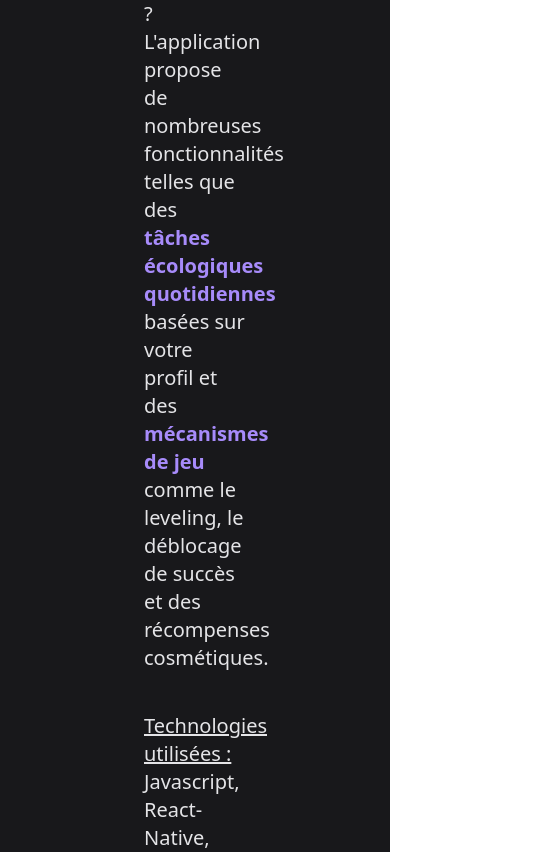
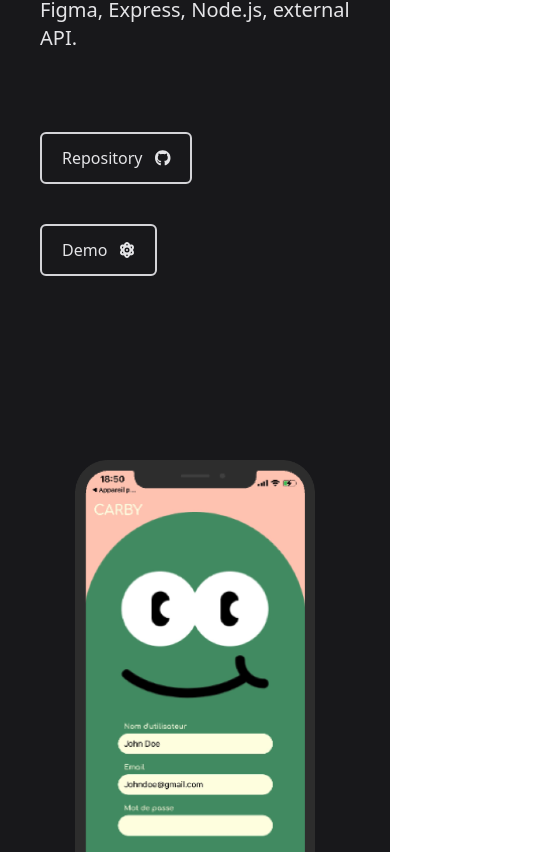
Before and after one commit to blenkcode/PortfolioV2, a Next.js app: page /carby in a window 390 px wide. Shown: the part 912-1764 px from the top of the page, 552 px wide, since content can reach past the window. Built offline with nearby package versions, Linux system fonts and the light colour scheme.

Commit message:
responsive mobile

```diff
--- a/pages/carby.js
+++ b/pages/carby.js
@@ -15,7 +15,7 @@ function carby() {
   };
   return (
     <div className="bg-zinc-900 w-full h-auto text-zinc-200 grid grid-cols-1 2xl:grid-cols-2 md:grid-cols-1 relative ">
-      <div className="  flex flex-col p-36  ">
+      <div className="  flex flex-col sm:p-36 p-10 sm:pt-32 pt-32 ">
         <img
           onClick={() => handlerouter()}
           class="w-16 shadow-inner top-5 left-5 cursor-pointer absolute"
@@ -49,7 +49,7 @@ function carby() {
           <u>Technologies utilisées :</u> Javascript, React-Native, Expo,
           Next.js Redux, MongoDB, CSS, Figma, Express, Node.js, external API.
         </div>
-        <div className="flex items-center  justify-start w-full mb-16">
+        {/* <div className="flex items-center  justify-start w-full mb-16">
           <img
             className="w-10 mr-5 2xl:w-12 md:w-10 h-fit grayscale "
             src="react.png"
@@ -76,8 +76,8 @@ function carby() {
           ></img>
 
           <img className="w-12 grayscale" src="node.png"></img>
-        </div>
-        <div>
+        </div> */}
+        <div className="flex-col flex sm:inline-block mt-10 sm:mt-20">
           {" "}
           <a
             href="https://github.com/blenkcode/carby-frontend"
@@ -90,22 +90,22 @@ function carby() {
           <a
             href="https://www.youtube.com/watch?v=oNzGviNhjJ8"
             download
-            className="border-zinc-300 ml-10  border-solid border-2 w-fit rounded-md px-5 py-3 hover:border-violet-400 hover:text-violet-400"
+            className="border-zinc-300 sm:ml-10  ml-0 border-solid border-2 w-fit rounded-md px-5 py-3 hover:border-violet-400 hover:text-violet-400"
           >
             Demo
             <FontAwesomeIcon className="ml-3" icon={faAtom} />
           </a>
         </div>
       </div>
-      <div className="  flex h-lvh px-36 py-36 pr-36 2xl:py-36 xl:py-20 lg:py-16 md:py-14 sm:py-12flex flex-col justify-start items-center">
+      <div className="  flex h-auto px-0 py-36 pr-0 sm:pr-36 2xl:py-36 xl:py-20 lg:py-16 md:py-14 sm:py-12  flex-col justify-start items-center">
         <div className="grid  gap-14 2xl:grid-cols-3 md:grid-cols-3 sm:grid-cols-2">
           {" "}
-          <img className="w-40" src="./c1.png"></img>
-          <img className="w-40" src="./c2.png"></img>
-          <img className="w-40" src="./c3.png"></img>{" "}
-          <img className="w-40" src="./c4.png"></img>
-          <img className="w-40" src="./c5.png"></img>
-          <img className="w-40" src="./c6.png"></img>
+          <img className="sm:w-40 w-60" src="./c1.png"></img>
+          <img className="sm:w-40 w-60" src="./c2.png"></img>
+          <img className="sm:w-40 w-60" src="./c3.png"></img>{" "}
+          <img className="sm:w-40 w-60" src="./c4.png"></img>
+          <img className="sm:w-40 w-60" src="./c5.png"></img>
+          <img className="sm:w-40 w-60" src="./c6.png"></img>
         </div>
       </div>
     </div>
```
